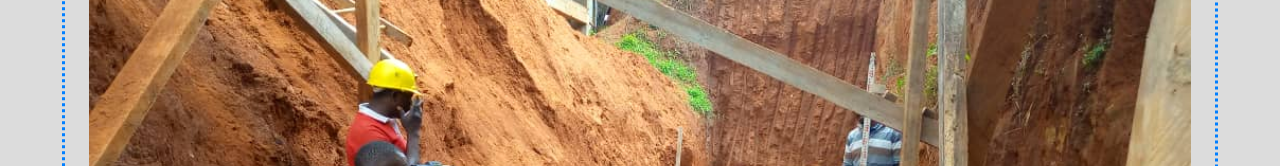
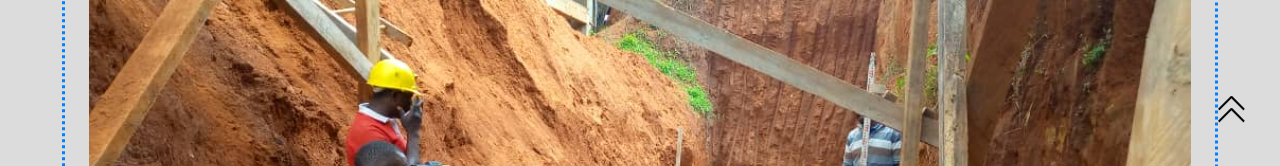
Before and after one commit to iaifrns/kevin-construction, a React (Vite) app: page / in a window 1280 px wide. Shown: the part 634-800 px from the top of the page. Built offline with nearby package versions, Linux system fonts and the light colour scheme.

Commit message:
finished the scroll up

```diff
--- a/src/layout/DefaultLayout.tsx
+++ b/src/layout/DefaultLayout.tsx
@@ -1,13 +1,36 @@
-import { useContext } from "react";
-import { Outlet, useNavigate } from "react-router-dom";
+import { useContext, useEffect } from "react";
+import { Outlet, useLocation, useNavigate } from "react-router-dom";
 import { menu } from "../constants/menu";
 import { MobileContext } from "../context/MenuProvider";
 
 const DefaultLayout = () => {
   const navigateTo = useNavigate();
+  const { pathname } = useLocation();
   const { open, setOpen } = useContext(MobileContext);
+
+  useEffect(() => {
+    window.scrollTo({ top: 0, behavior: "smooth" });
+  }, [pathname]);
+
   return (
-    <div className="relative m-0 p-0">
+    <div className="relative m-0 p-0 w-full h-full">
+      <div className="fixed p-8 bottom-0 right-0 flex justify-center items-center">
+        <svg
+          xmlns="http://www.w3.org/2000/svg"
+          width="32"
+          height="32"
+          viewBox="0 0 16 16"
+          className="animate-bounce cursor-pointer"
+          onClick={() => {
+            window.scrollTo({ top: 0, behavior: "smooth" });
+          }}
+        >
+          <path
+            fill="black"
+            d="m1 7.4l.7.7l6-6l6 6l.7-.7L8.1 1h-.7zm0 6l.7.7l6-6l6 6l.7-.7L8.1 7h-.7z"
+          />
+        </svg>
+      </div>
       <div
         className={`absolute w-full h-full bg-primary/30 z-20 transition-all duration-300 ease-out ${
           !open && "hidden"
```
